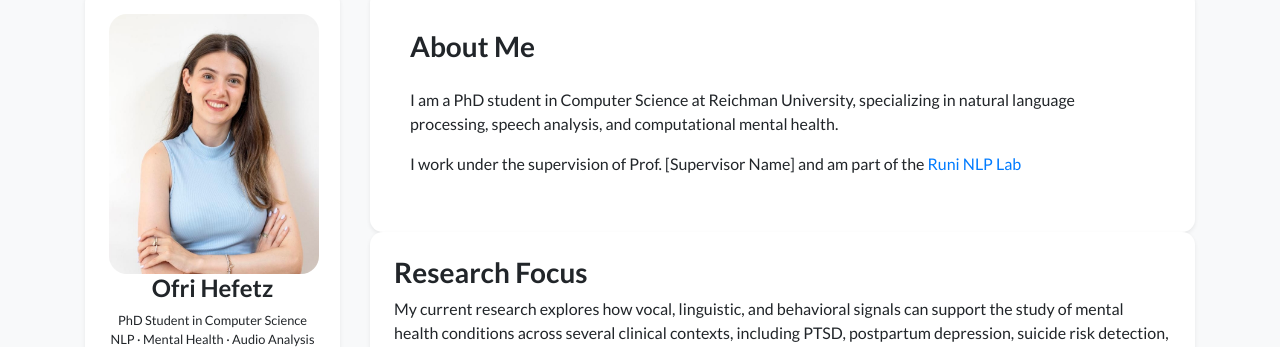
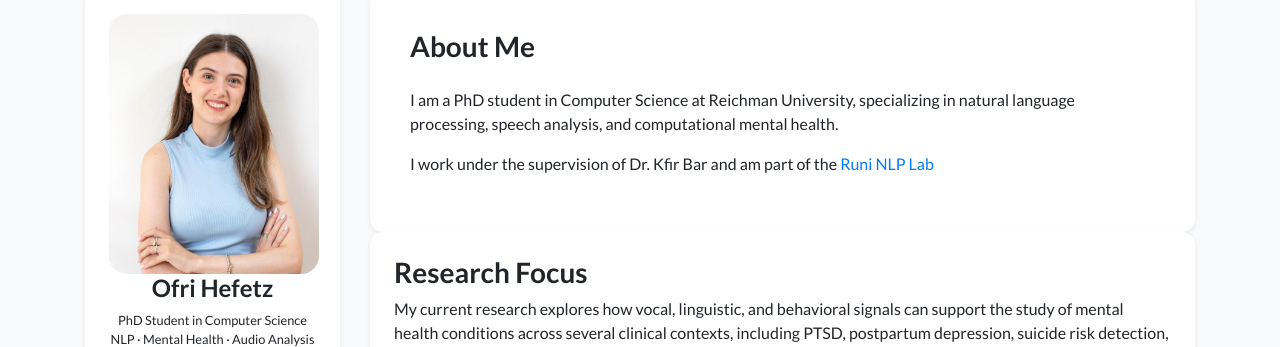
Before and after one commit to OfriHefetz/ofrihefetz.github.io, a Jekyll site: the page built from index.html, in a window 1280 px wide and 900 px high. Shown: the part 90-437 px from the top of the window. Built offline with Jekyll 4.4.1, drawn with Linux system fonts in a browser that asks for light colours; nearby versions of some CDN libraries; a style sheet for code colours, icons or effects is not loaded.

Commit message:
Update profile.yml

```diff
--- a/_data/profile.yml
+++ b/_data/profile.yml
@@ -19,7 +19,7 @@ short_bio: >-
     in natural language processing, speech analysis, and computational mental health.
   </p>
   <p>
-    I work under the supervision of Prof. [Supervisor Name] and am part of the
+    I work under the supervision of Dr. Kfir Bar and am part of the
    <a href="https://runi-nlp-lab.github.io/" target="_blank">Runi NLP Lab</a>
   </p>
 
```
